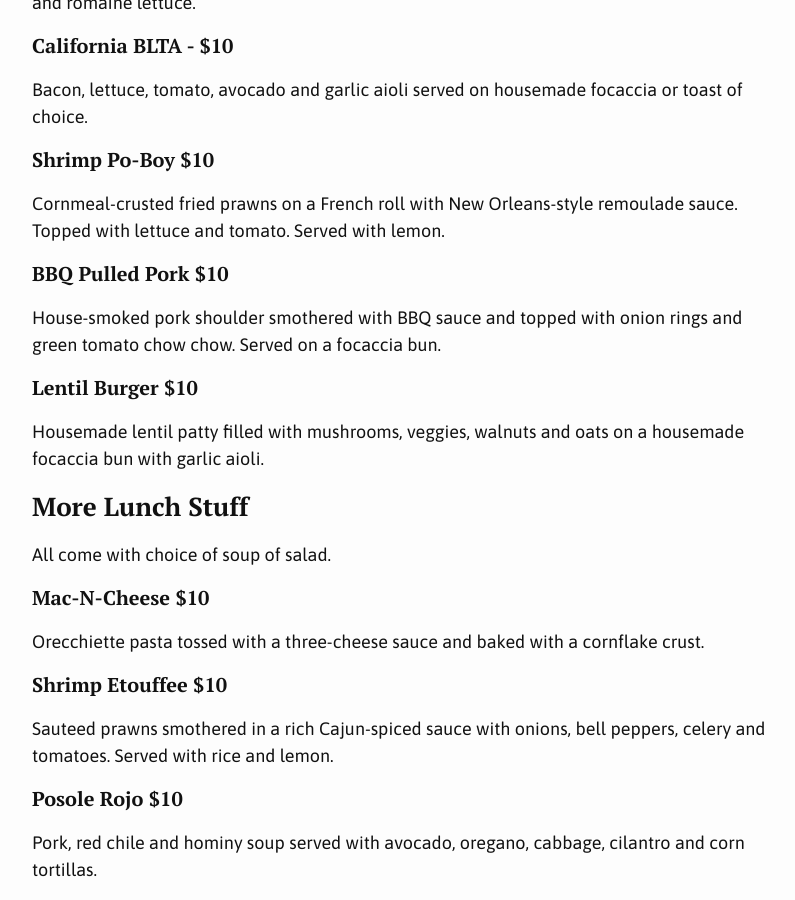
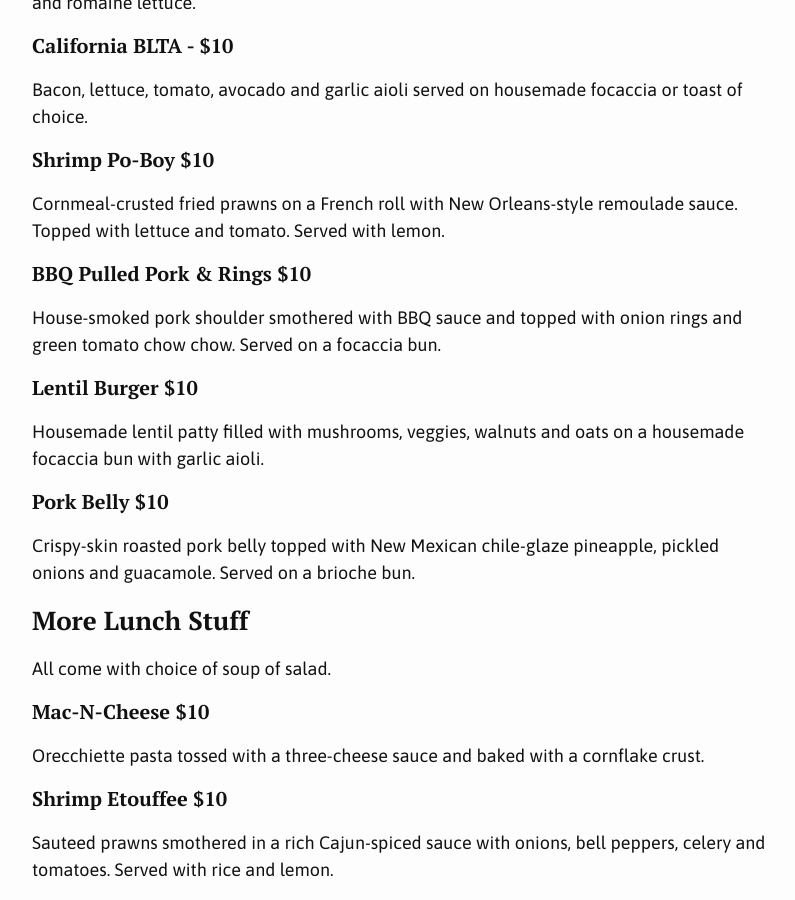
Before and after one commit to birdiescafe/birdiescafe.github.io, a Jekyll site: the page built from menu_081818.md, in a window 1280 px wide and 900 px high, scrolled down 5454 px. Shown: the whole window, without its empty margins (238-1033 px from the left). Built offline with Jekyll 4.4.1, drawn with Linux system fonts in a browser that asks for light colours; some of the changed text lies outside the part shown.

Commit message:
Update menu_081818.md

```diff
--- a/menu_081818.md
+++ b/menu_081818.md
@@ -147,11 +147,14 @@ Bacon, lettuce, tomato, avocado and garlic aioli served on housemade focaccia or
 #### Shrimp Po-Boy $10
 Cornmeal-crusted fried prawns on a French roll with New Orleans-style remoulade sauce. Topped with lettuce and tomato. Served with lemon.
 
-#### BBQ Pulled Pork $10
+#### BBQ Pulled Pork & Rings $10
 House-smoked pork shoulder smothered with BBQ sauce and topped with onion rings and green tomato chow chow. Served on a focaccia bun.
 
 #### Lentil Burger $10
 Housemade lentil patty filled with mushrooms, veggies, walnuts and oats on a housemade focaccia bun with garlic aioli.
+
+#### Pork Belly $10
+Crispy-skin roasted pork belly topped with New Mexican chile-glaze pineapple, pickled onions and guacamole. Served on a brioche bun.
 
 ### More Lunch Stuff
 All come with choice of soup of salad.
```
Also changed, not shown: other parts of menu_081818.md (+1 -1 lines).
